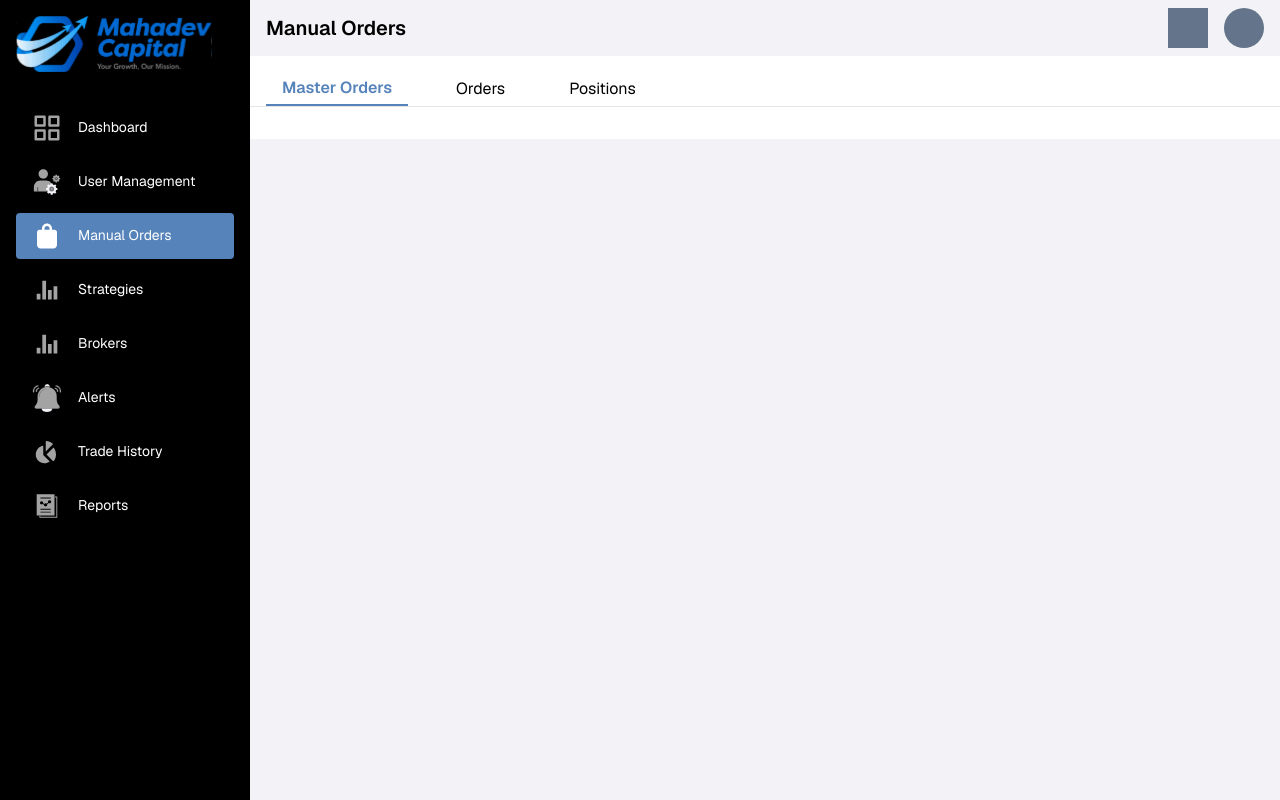
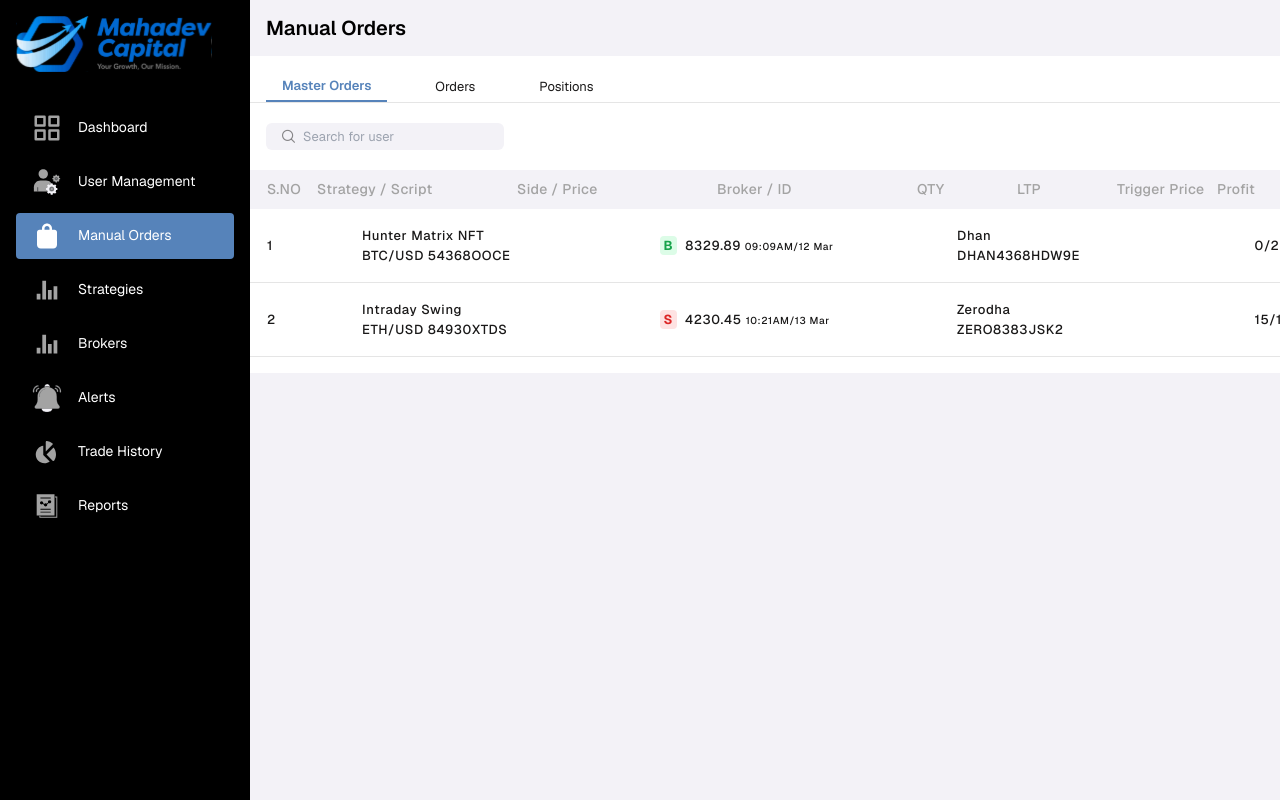
Before and after one commit to aayushdoesdev/profit-sharing-admin, a Vue app: page /manual-orders in a window 1280 px wide. Both pictures are taken after a click on the button "Master Orders". Built offline with nearby package versions, Linux system fonts and the light colour scheme.

Commit message:
master orders

```diff
--- a/src/views/manualOrders/Main.vue
+++ b/src/views/manualOrders/Main.vue
@@ -62,7 +62,7 @@ const orders = ref([
 <template>
   <main class="bg-white py-4">
     <div
-      class="border-b border-black border-opacity-10 flex justify-between items-center"
+      class="border-b border-black border-opacity-10 flex justify-between items-center nrml-text"
     >
       <div class="flex items-center gap-8 px-4">
         <button
@@ -108,7 +108,7 @@ const orders = ref([
             <i class="pi pi-search opacity-50"></i>
             <input
               type="text"
-              class="bg-transparent py-2 outline-none"
+              class="bg-transparent py-1 outline-none"
               placeholder="Search for user"
             />
           </div>
@@ -197,19 +197,10 @@ const orders = ref([
             <i class="pi pi-search opacity-50"></i>
             <input
               type="text"
-              class="bg-transparent py-2 outline-none"
+              class="bg-transparent py-1 outline-none"
               placeholder="Search for user"
             />
           </div>
-
-          <button
-            v-if="activeSection === 'orders'"
-            @click="showSidebar = true"
-            class="btn flex items-center gap-2 nrml-text"
-          >
-            <i class="pi pi-plus"></i>
-            <p>Place Order</p>
-          </button>
         </div>
 
         <div class="mt-4 overflow-x-auto">
@@ -219,11 +210,15 @@ const orders = ref([
                 class="flex items-center justify-between w-full text-left px-4 py-2 text-[14px] font-bold tracking-wide bg-custom-grey text-custom-dark-grey"
               >
                 <th class="min-w-[50px] w-[5%] font-medium">S.NO</th>
-                <th class="min-w-[200px] w-[20%] font-medium">Strategy / Script</th>
+                <th class="min-w-[200px] w-[20%] font-medium">
+                  Strategy / Script
+                </th>
                 <th class="min-w-[200px] w-[20%] font-medium">Side / Price</th>
                 <th class="min-w-[200px] w-[20%] font-medium">Broker / ID</th>
                 <th class="min-w-[100px] w-[10%] font-medium">QTY</th>
-                <th class="min-w-[200px] text-right w-[10%] font-medium">Status</th>
+                <th class="min-w-[200px] text-right w-[10%] font-medium">
+                  Status
+                </th>
               </tr>
             </thead>
 
@@ -389,6 +384,107 @@ const orders = ref([
           </div>
         </transition>
       </div>
+
+      <!-- ! MASTER ORDERS -->
+      <div v-if="activeSection === 'master-orders'" class="">
+        <div class="flex items-center justify-between px-4">
+          <div
+            class="bg-custom-grey flex items-center gap-2 w-fit px-4 rounded-md nrml-text"
+          >
+            <i class="pi pi-search opacity-50"></i>
+            <input
+              type="text"
+              class="bg-transparent py-1 outline-none"
+              placeholder="Search for user"
+            />
+          </div>
+
+          <button
+            v-if="activeSection === 'master-orders'"
+            @click="showSidebar = true"
+            class="btn flex items-center gap-2 nrml-text"
+          >
+            <i class="pi pi-plus"></i>
+            <p>Place Order</p>
+          </button>
+        </div>
+        <div class="mt-4 overflow-x-auto">
+          <table class="w-full">
+            <thead>
+              <tr
+                class="flex items-center justify-between w-full text-left px-4 py-2 text-[14px] font-bold tracking-wide bg-custom-grey text-custom-dark-grey"
+              >
+                <th class="min-w-[50px] w-[5%] font-medium">S.NO</th>
+                <th class="min-w-[200px] w-[20%] font-medium">
+                  Strategy / Script
+                </th>
+                <th class="min-w-[200px] w-[20%] font-medium">Side / Price</th>
+                <th class="min-w-[200px] w-[20%] font-medium">Broker / ID</th>
+                <th class="min-w-[100px] w-[10%] font-medium">QTY</th>
+                <th class="min-w-[100px] w-[10%] font-medium">LTP</th>
+                <th class="min-w-[100px] w-[10%] font-medium">Trigger Price</th>
+                <th class="min-w-[100px] w-[10%] font-medium">Profit</th>
+                <th class="min-w-[100px] w-[10%] font-medium">Status</th>
+                <th class="min-w-[200px] text-right w-[10%] font-medium">
+                  Status
+                </th>
+              </tr>
+            </thead>
+
+            <tbody>
+              <tr
+                v-for="(order, index) in orders"
+                :key="order.script"
+                class="flex items-center justify-between text-left w-full p-4 transition-all nrml-text tracking-wider border-b border-black border-opacity-10 font-medium"
+              >
+                <td class="min-w-[50px] w-[5%]">{{ index + 1 }}</td>
+                <td class="min-w-[200px] w-[20%]">
+                  <p>{{ order.strategy }}</p>
+                  <p>{{ order.script }}</p>
+                </td>
+                <td class="min-w-[200px] w-[20%]">
+                  <div class="flex items-center gap-2">
+                    <p
+                      :class="[
+                        'px-1 rounded font-bold',
+                        order.side.type === 'B'
+                          ? 'bg-green-100 text-green-600'
+                          : 'bg-red-100 text-red-600',
+                      ]"
+                    >
+                      {{ order.side.type }}
+                    </p>
+                    <p>
+                      {{ order.side.price }}
+                      <span class="text-[10px]"> {{ order.side.time }} </span>
+                    </p>
+                  </div>
+                </td>
+                <td class="min-w-[200px] w-[20%]">
+                  <p>{{ order.broker }}</p>
+                  <p>{{ order.brokerId }}</p>
+                </td>
+                <td class="min-w-[100px] w-[10%]">
+                  <p>{{ order.qty }}</p>
+                </td>
+                <td class="min-w-[200px] w-[10%] flex justify-end text-[12px]">
+                  <p
+                    :class="[
+                      'px-4 py-[2px] rounded w-fit',
+                      order.status === 'Successful'
+                        ? 'bg-green-100 text-green-600'
+                        : 'bg-yellow-100 text-yellow-700',
+                    ]"
+                  >
+                    {{ order.status }}
+                  </p>
+                </td>
+              </tr>
+            </tbody>
+          </table>
+        </div>
+      </div>
+
       <Popup :isOpen="isPopupOpen" @close="togglePopup(false)">
         <img src="/svg/sq-off-img.svg" alt="" class="w-[200px] mx-auto" />
 
```
